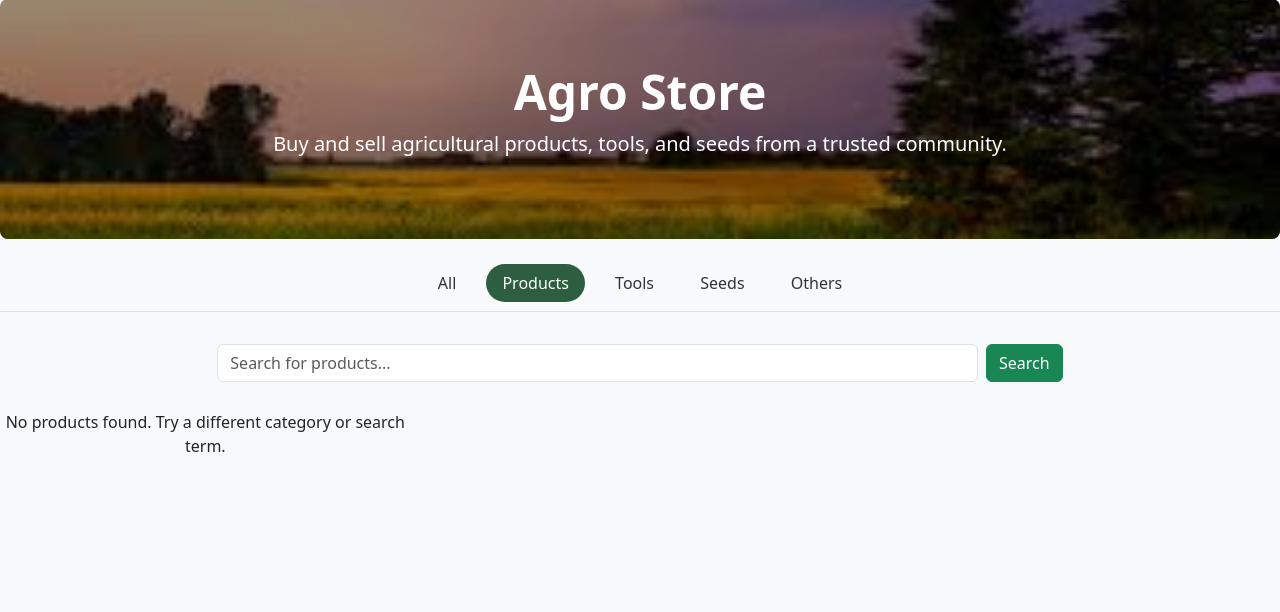
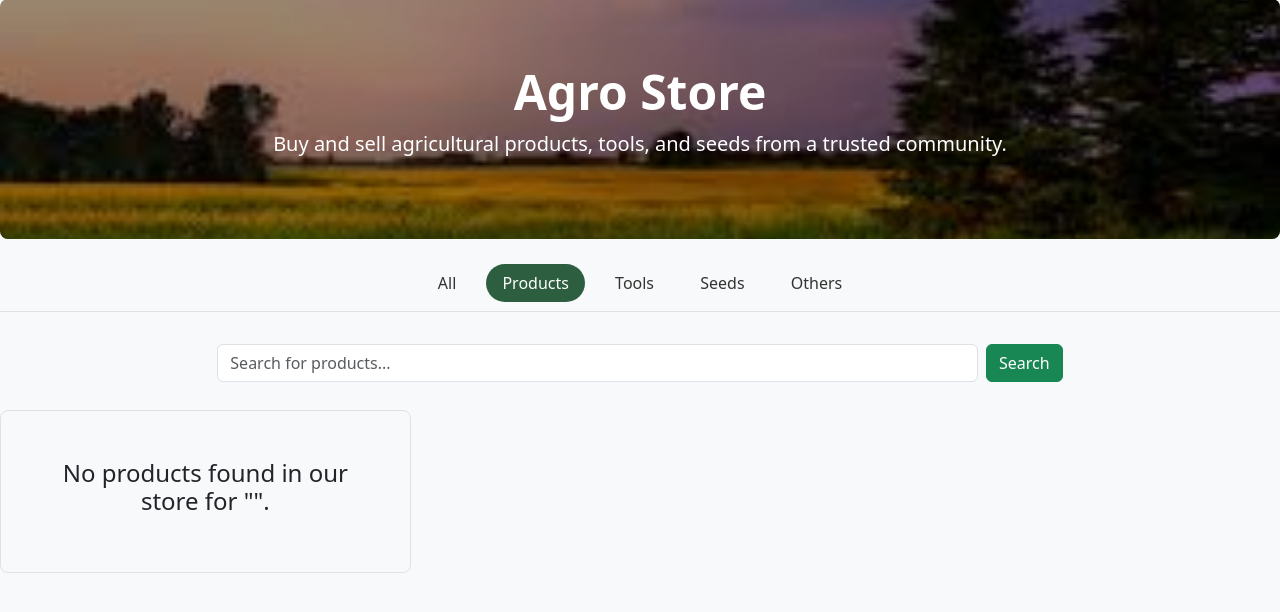
Before and after one commit to Deepraj916/Krishimitra-app, a Flask app: page /store?category=Products in a window 1280 px wide. Shown: the part 81-693 px from the top of the page. Run offline with Flask 3, Linux system fonts and the light colour scheme.

Commit message:
Add Amazon/Flipkart links for unavailable products

```diff
--- a/app.py
+++ b/app.py
@@ -112,15 +112,37 @@ def store():
     search_query = request.args.get('search', '').lower()
     category_filter = request.args.get('category', None)
     all_products = load_data(PRODUCTS_DATA_FILE)
+
+    # Filter by category first
     if category_filter:
         products_in_category = [p for p in all_products if p.get('category') == category_filter]
     else:
         products_in_category = all_products
+
+    # Then, filter by search query
     if search_query:
         final_products = [p for p in products_in_category if search_query in p['name'].lower() or search_query in p['description'].lower()]
     else:
         final_products = products_in_category
-    return render_template('store.html', products=final_products, search_query=request.args.get('search', ''), active_category=category_filter)
+
+    # --- NEW LOGIC ---
+    # If the search returned no results, generate external links
+    amazon_link = None
+    flipkart_link = None
+    if not final_products and search_query:
+        url_safe_keyword = quote_plus(search_query)
+        amazon_link = f"https://www.amazon.in/s?k={url_safe_keyword}"
+        flipkart_link = f"https://www.flipkart.com/search?q={url_safe_keyword}"
+    # -----------------
+
+    return render_template(
+        'store.html',
+        products=final_products,
+        search_query=request.args.get('search', ''),
+        active_category=category_filter,
+        amazon_link=amazon_link,      # Pass the new links
+        flipkart_link=flipkart_link   # Pass the new links
+    )
 
 @app.route('/add_product', methods=['GET', 'POST'])
 @seller_required
--- a/static/css/style.css
+++ b/static/css/style.css
@@ -364,3 +364,39 @@ body {
     background: url('../images/detection-bg.jpeg') no-repeat center center fixed;
     background-size: cover;
 }
+
+/* Styling for 'Not Found' Links in Store */
+.not-found-container {
+    background-color: #f8f9fa;
+    border-radius: 0.5rem;
+    border: 1px solid #dee2e6;
+}
+
+/* Re-using button styles from disease detection page */
+.external-links {
+    margin-top: 1.5rem;
+}
+.external-links p {
+    margin-bottom: 0.5rem;
+    font-weight: bold;
+    color: #555;
+}
+.external-links a {
+    display: inline-block;
+    padding: 10px 15px;
+    border-radius: 5px;
+    color: white;
+    text-decoration: none;
+    margin-right: 10px;
+    font-size: 0.9rem;
+    transition: transform 0.2s ease;
+}
+.external-links a:hover {
+    transform: translateY(-2px);
+}
+.amazon-btn {
+    background-color: #FF9900; /* Amazon Orange */
+}
+.flipkart-btn {
+    background-color: #2874F0; /* Flipkart Blue */
+}
--- a/templates/store.html
+++ b/templates/store.html
@@ -59,9 +59,21 @@
         </div>
     </div>
     {% else %}
-        <div class="col-12">
-            <p class="text-center">No products found. Try a different category or search term.</p>
+        <!-- START: New 'Not Found' block -->
+        <div class="col-12 text-center">
+            <div class="not-found-container p-5">
+                <h4>No products found in our store for "{{ search_query }}".</h4>
+
+                {% if amazon_link and flipkart_link %}
+                    <p class="text-muted mt-3">You can try searching for this item on other platforms:</p>
+                    <div class="external-links mt-3">
+                        <a href="{{ amazon_link }}" target="_blank" class="amazon-btn">Search on Amazon</a>
+                        <a href="{{ flipkart_link }}" target="_blank" class="flipkart-btn">Search on Flipkart</a>
+                    </div>
+                {% endif %}
+            </div>
         </div>
+        <!-- END: New 'Not Found' block -->
     {% endfor %}
 </div>
 {% endblock %}
```
